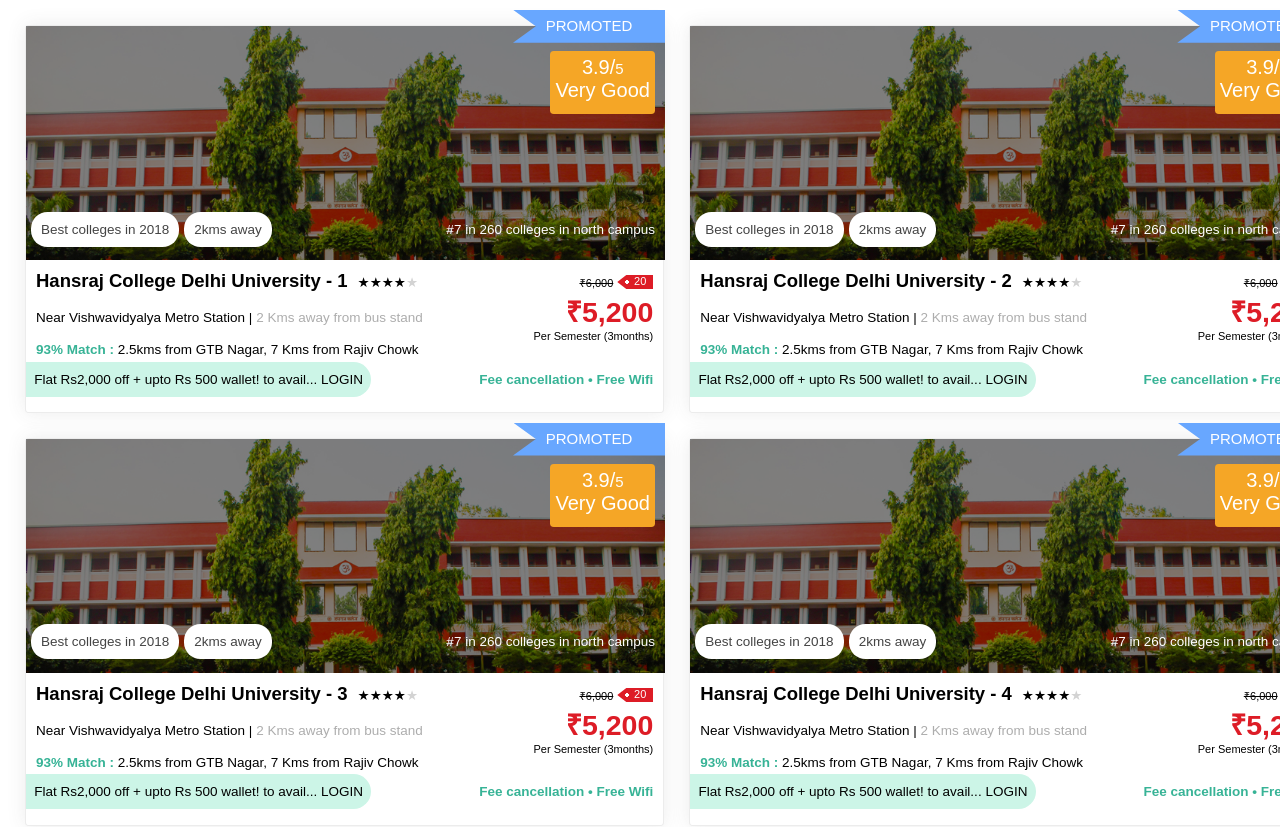
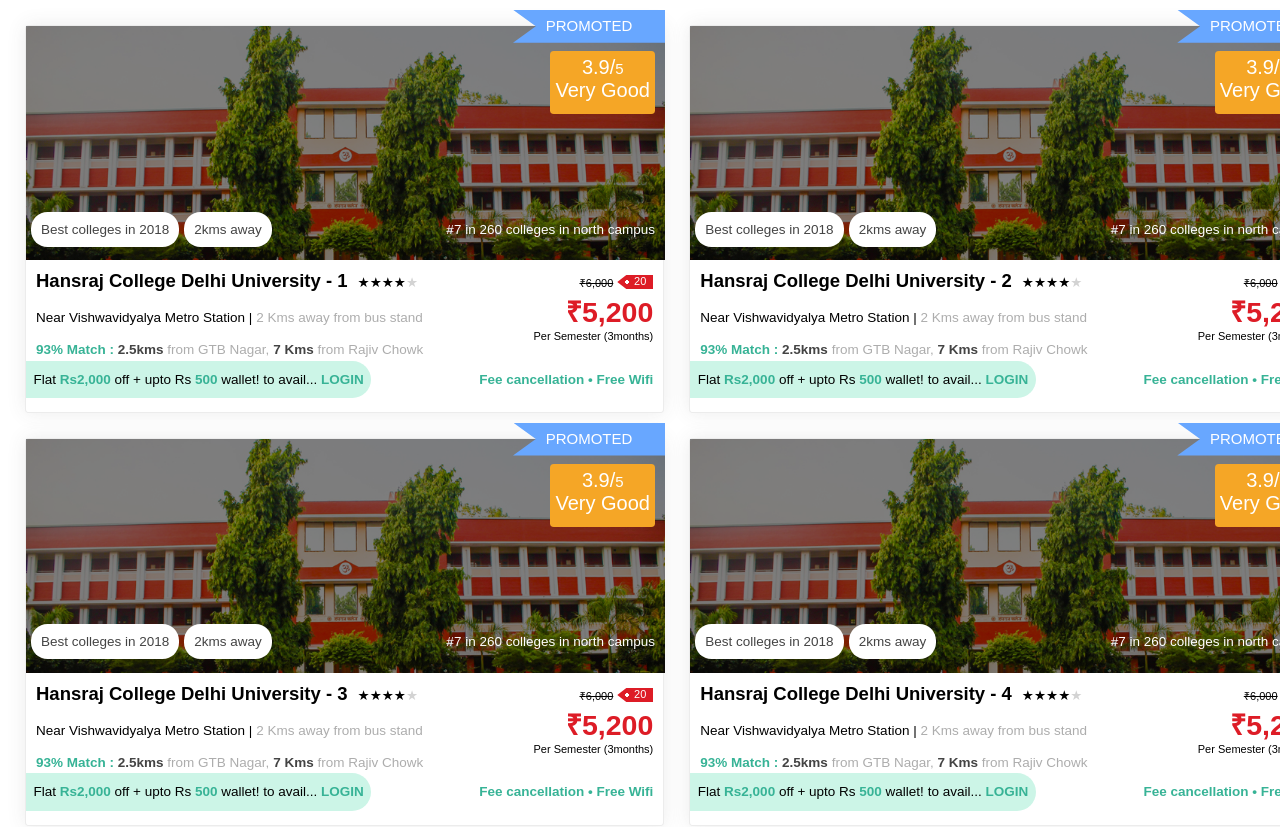
Before and after one commit to anujsoni08/college-listing, a React (Create React App) app: page / in a window 1280 px wide. Shown: the top 827 px of the page. Built offline with nearby package versions, Linux system fonts and the light colour scheme; a web font is replaced by a local one.

Commit message:
console removed

```diff
--- a/src/components/CollegeCard/index.js
+++ b/src/components/CollegeCard/index.js
@@ -17,6 +17,45 @@
     return str.join(" ");
   };
 
+  const transformOfferText = (offertext) => {
+    const offertextArray = offertext.trim().split(" ");
+    const regexForInteger = new RegExp(/^[0-9]+$/); // eg 500
+    const regexForRsInteger = new RegExp(/^Rs[0-9]+$/); // eg Rs500
+    const regexForRsDecimal = new RegExp(/^Rs[0-9]+(,[0-9]+)?$/); // eg Rs2,000
+    const regexForLogin = new RegExp("LOGIN"); // LOGIN
+
+    offertextArray.forEach((text, index) => {
+      if (
+        regexForInteger.test(text) ||
+        regexForRsInteger.test(text) ||
+        regexForRsDecimal.test(text) ||
+        regexForLogin.test(text)
+      ) {
+        offertextArray[index] = `<span class="amenties">${text}</span>`;
+      }
+    });
+    return offertextArray.join(" ");
+  };
+
+  const transformNearestPlaces = (nearestPlaceText) => {
+    const nearestPlaceTextArray = nearestPlaceText.trim().split(" ");
+    const regexForKms = new RegExp("Kms"); // eg 500
+    const regexForInteger = new RegExp(/^[0-9]+$/); // eg Rs500
+    const regexForDecimal = new RegExp(/^[0-9]+(.[0-9]+)kms?$/); // eg 7.5
+
+    nearestPlaceTextArray.forEach((text, index) => {
+      if (
+        regexForKms.test(text) ||
+        regexForInteger.test(text) ||
+        regexForDecimal.test(text)
+      ) {
+        nearestPlaceTextArray[index] = `<span class="famous-nearest-places-innerhtml">${text}</span>`;
+      }
+    });
+    return nearestPlaceTextArray.join(" ");
+  };
+
+  // Render top half of card
   const renderTopHalf = () => {
     return (
       <div className="top-half-card">
@@ -44,6 +83,7 @@
     );
   };
 
+  // Render bottom half of card
   const renderBottomHalf = () => {
     return (
       <div className="bottom-half-card">
@@ -114,12 +154,20 @@
           <span style={{ color: "#37b396", fontWeight: 700 }}>
             93% Match :{" "}
           </span>
-          <span>{collegeData.famous_nearest_places}</span>
+          <span className="famous-nearest-places"
+            dangerouslySetInnerHTML={{
+              __html: transformNearestPlaces(collegeData.famous_nearest_places),
+            }}
+          ></span>
         </p>
         <div className="flex-class">
-          <p className="zero-margin offer-text" id="offer-text">
-            {collegeData.offertext}
-          </p>
+          <p
+            className="zero-margin offer-text"
+            id="offer-text"
+            dangerouslySetInnerHTML={{
+              __html: transformOfferText(collegeData.offertext),
+            }}
+          ></p>
           <p>
             <span className="amenties padx-10px">
               {" "}
--- a/src/components/CollegeCard/style.css
+++ b/src/components/CollegeCard/style.css
@@ -179,3 +179,12 @@
 .offer-text-login {
   color: #1999d2;
 }
+
+.famous-nearest-places {
+  color: #adadad;
+}
+
+.famous-nearest-places-innerhtml {
+  color: #444444;
+  font-weight: bold;
+}
--- a/src/components/CollegeListing/index.js
+++ b/src/components/CollegeListing/index.js
@@ -22,8 +22,6 @@
     }, 1000);
   }
 
-  console.log(collegeListRender);
-
   return (
     <div className="college-listing">
       {collegeListRender.map((collegeData, index) => (
--- a/src/components/useInfiniteScroll/index.js
+++ b/src/components/useInfiniteScroll/index.js
@@ -10,9 +10,7 @@
 
   useEffect(() => {
     if (!isFetching) return;
-    callback(() => {
-      console.log("called back");
-    });
+    callback(() => {});
   }, [isFetching]);
 
   const handleScroll = () => {
```
